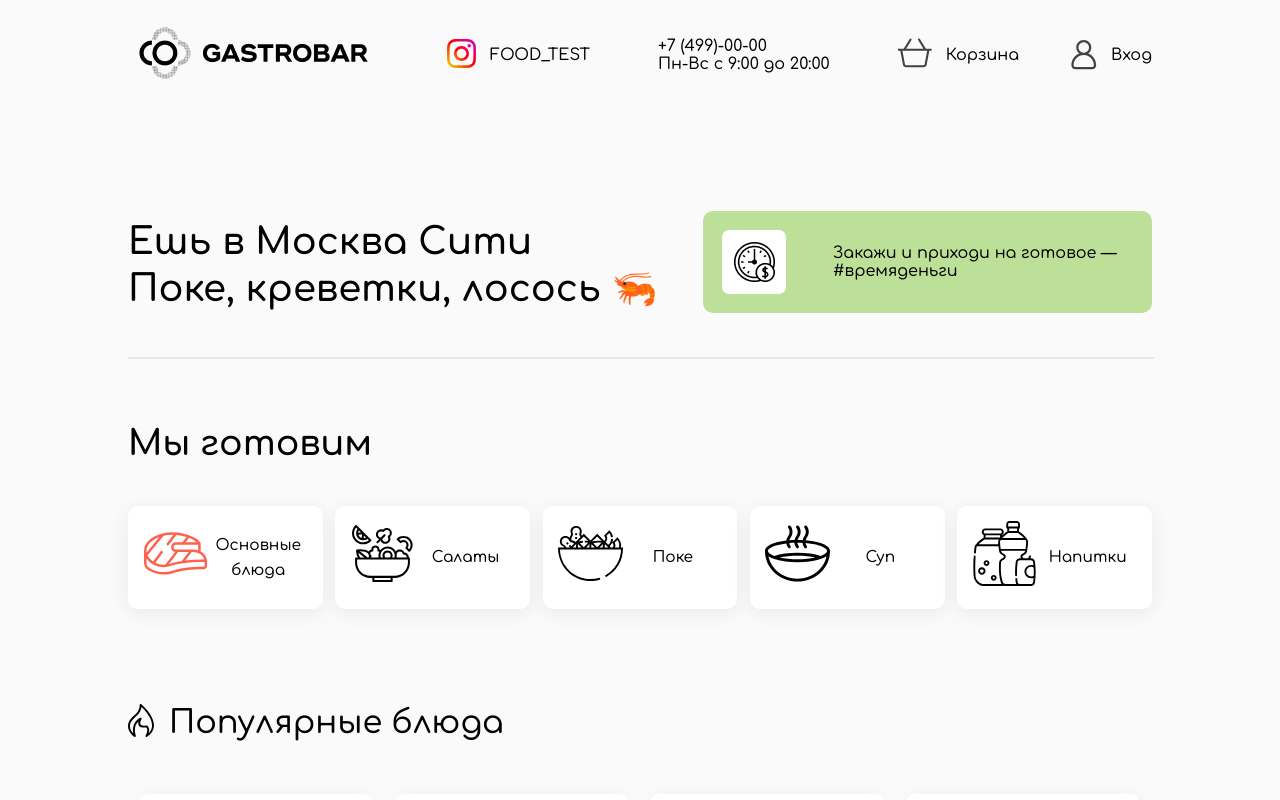
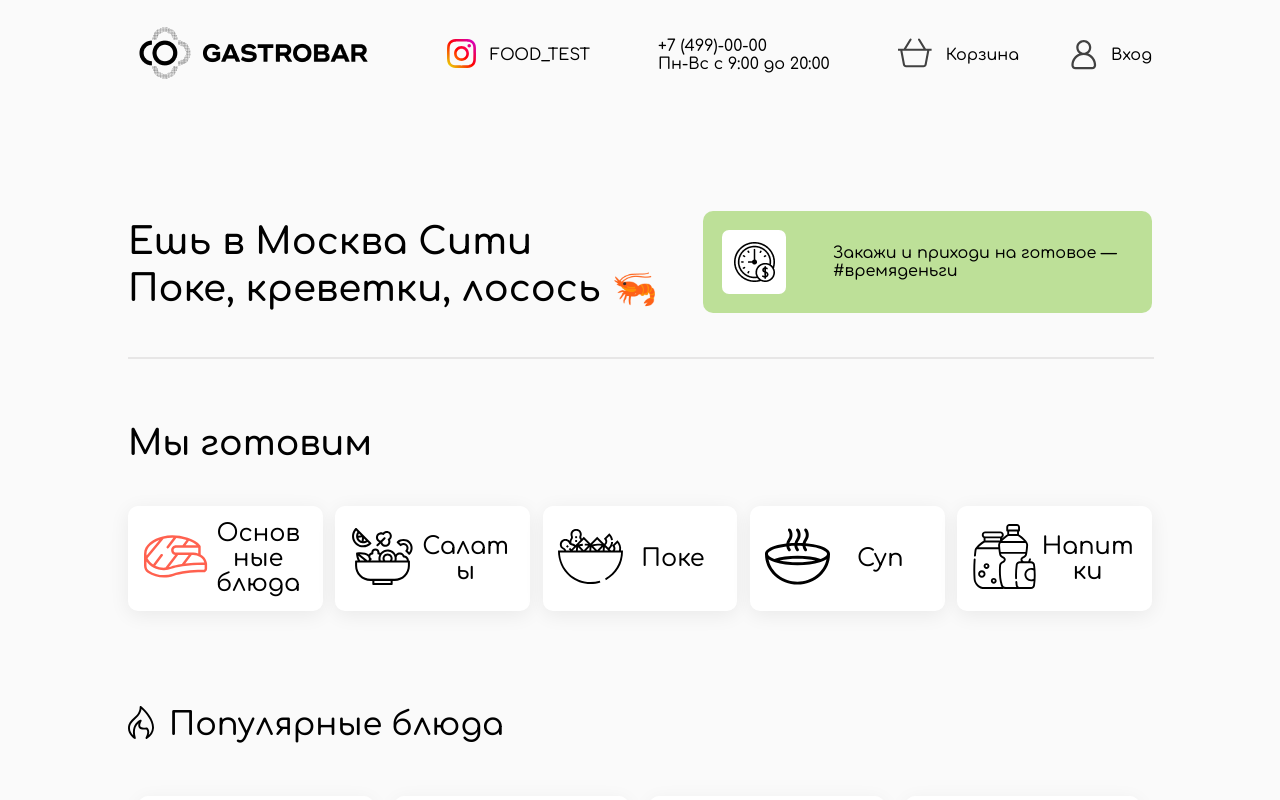
Before and after one commit to UserId56/food-app, a Vue app: page / in a window 1280 px wide. Shown: the top 800 px of the page. Built offline with nearby package versions, Linux system fonts and the light colour scheme.

Commit message:
fix fonts-size filter

```diff
--- a/src/components/craft.vue
+++ b/src/components/craft.vue
@@ -138,7 +138,7 @@ export default {
         display: flex;
         align-items: center;
         font-weight: 500;
-        font-size: 1.2vw;
+        font-size: 24px;
         line-height: 25px;
         text-align: center;
         width: 19%;
@@ -261,6 +261,7 @@ export default {
       .filter-container {
         margin: 41px 0 56px;
         .filter-item {
+          font-size: 12px;
           line-height: 17px;
           svg {
             width: 40px;
```
